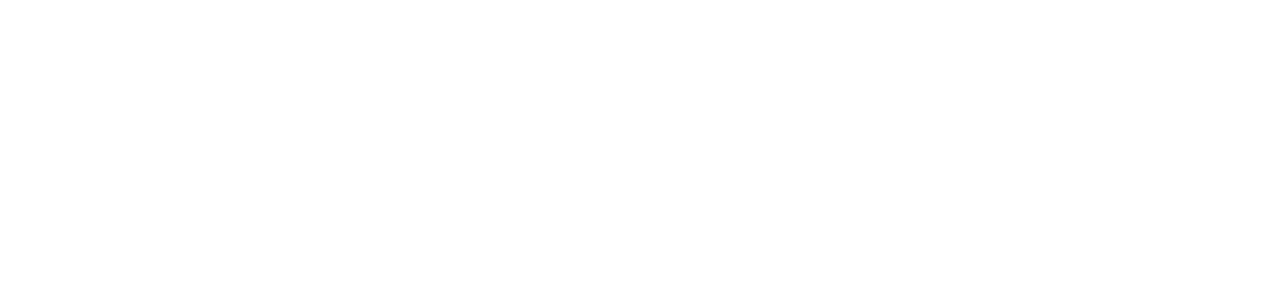
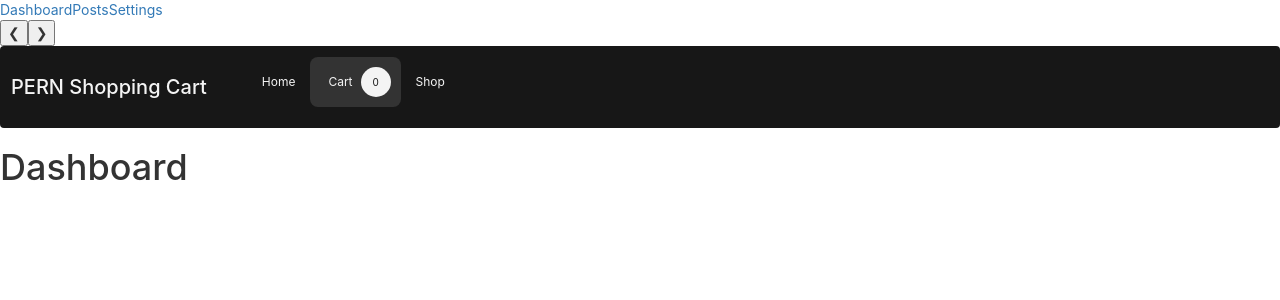
Before and after one commit to CodeLuminary/pern-stack-based-ecommerce, a React (Create React App) app in the folder frontend/: page /admin in a window 1280 px wide. Shown: the top 300 px of the page. Built offline with nearby package versions, Linux system fonts and the light colour scheme.

Commit message:
Project updated

```diff
--- a/frontend/src/App.js
+++ b/frontend/src/App.js
@@ -3,10 +3,9 @@
 
 import Home from './components/Home.js';
 //import Admin from './components/admin/dashboard';
-import Admin from './components/admin/router'
+import AdminRouter from './components/admin/router'
 import ProductDetails from './components/productDetails';
 import Cart from './components/cart';
-import AddProduct from './components/admin/addProducts';
 
 function App() {
   return (
@@ -16,7 +15,7 @@
         <Route path="/" exact element={<Home />} />
         <Route path="product/:id" element={<ProductDetails />} />
         <Route path="cart" element={<Cart />} />
-        <Route path="admin/*" element={<Admin />}>
+        <Route path="admin/*" element={<AdminRouter />}>
         </Route>
       </Routes>
     </Router>
--- a/frontend/src/components/admin/router.js
+++ b/frontend/src/components/admin/router.js
@@ -1,13 +1,16 @@
 import {BrowserRouter as Router, Routes, Route } from 'react-router-dom'
 import Dashboard from './dashboard'
 import AddProduct from './addProducts';
-import viewProducts from './viewProducts';
+import ViewProducts from './viewProducts';
+import Sidebar from './sidebar';
 const router = () =>{
     return (
         <div>
+            <Sidebar />
             <Routes>
+                <Route path="/" element={<Dashboard />} />
                 <Route path="products/add" element={<AddProduct />}/>
-                <Route path="products/view" element={<viewProducts />} />
+                <Route path="products/view" element={<ViewProducts />} />
             </Routes>
         </div>
     )
--- a/frontend/src/components/admin/sidebar.js
+++ b/frontend/src/components/admin/sidebar.js
@@ -1,3 +1,5 @@
+
+
 const sidebar = () =>{
     return (
         <div class="nav">
```
